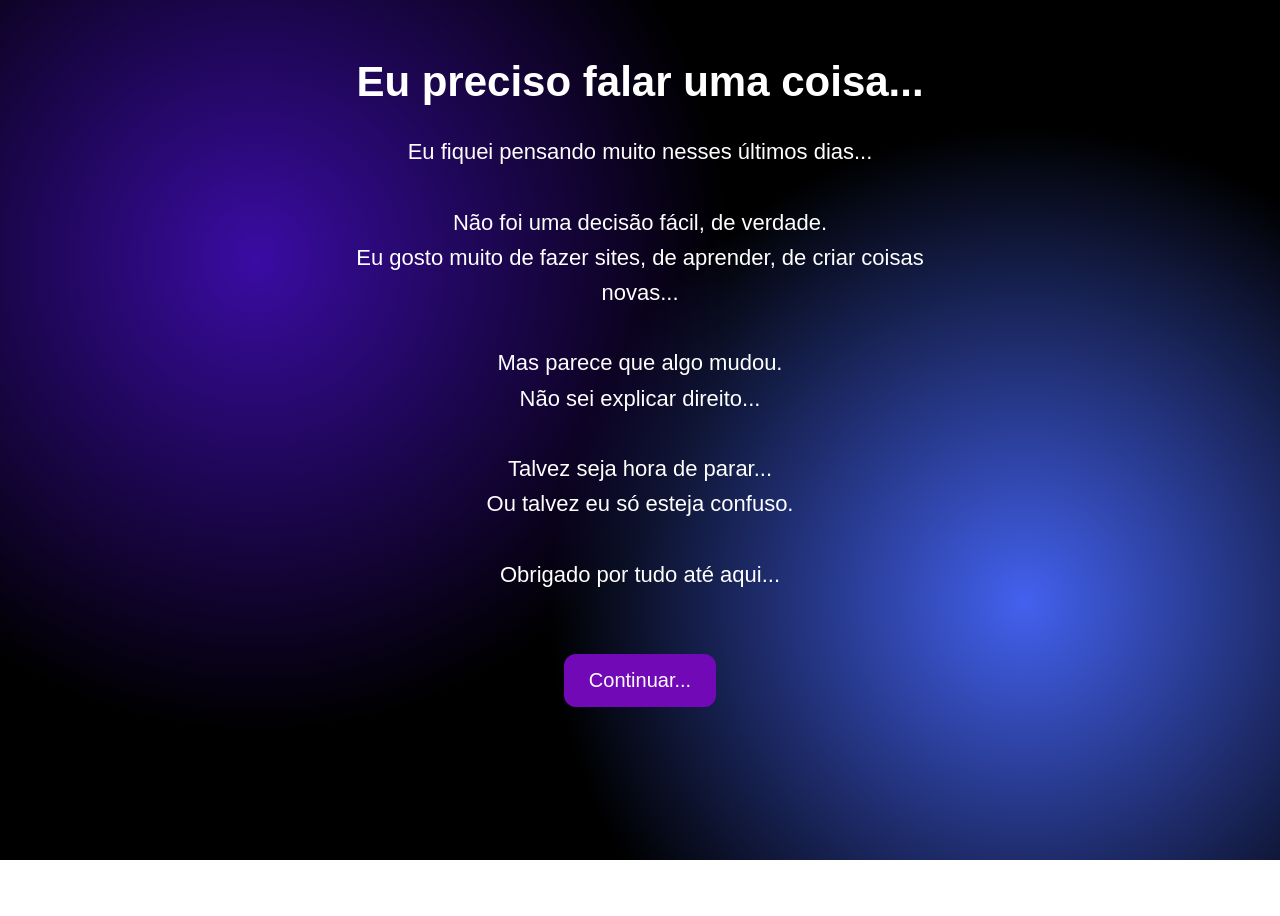
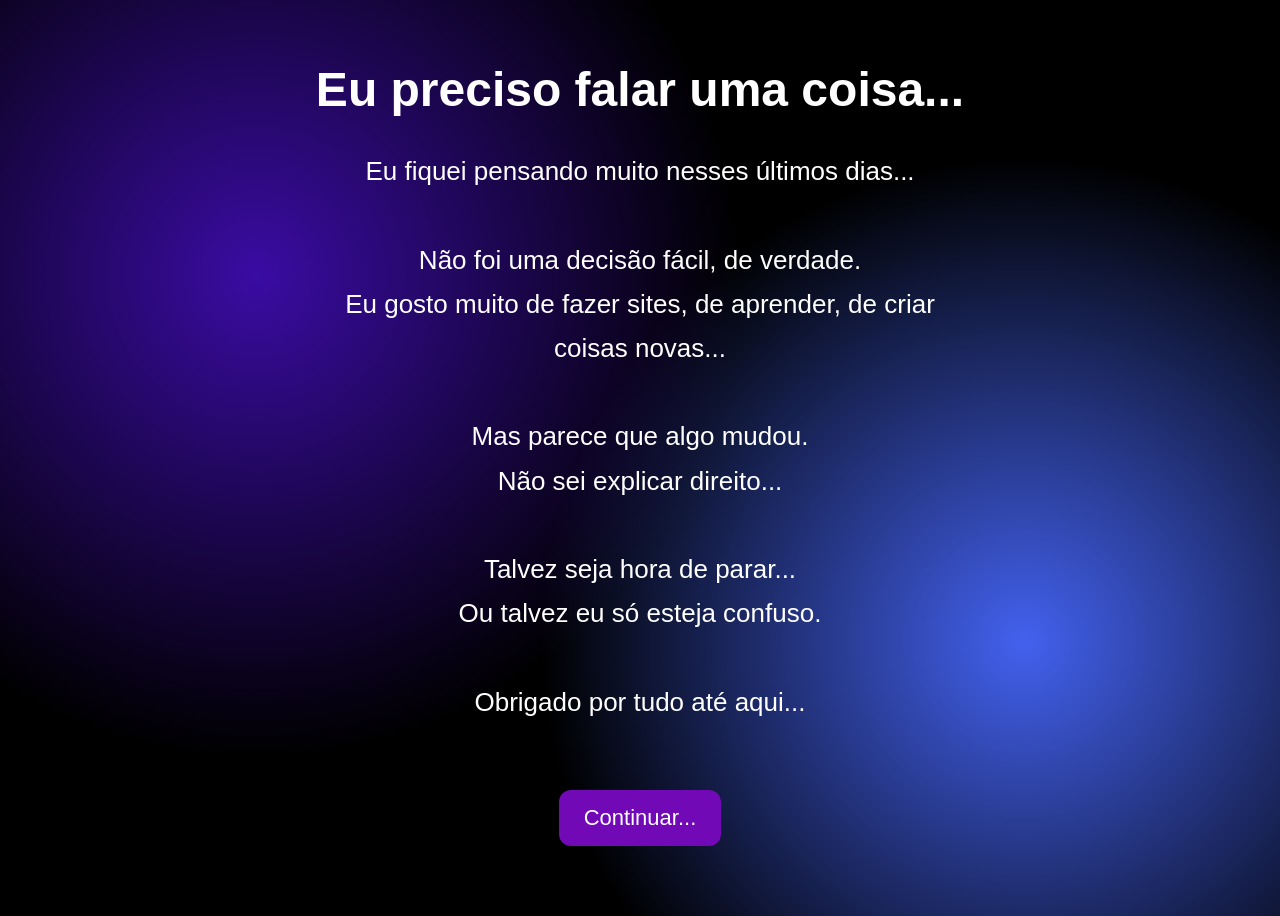
Before and after one commit to panuccibrayan6-afk/Despedida-, a plain HTML site: page index.html in a window 1280 px wide. Before the commit the page ends 860 px from the top, so only its background shows below. Drawn offline with Linux system fonts and the light colour scheme.

Commit message:
Update index.html

```diff
--- a/index.html
+++ b/index.html
@@ -2,8 +2,6 @@
 <html lang="pt-BR">
 <head>
 <meta charset="UTF-8">
-
-<!-- 👇 MUITO IMPORTANTE PRA CELULAR -->
 <meta name="viewport" content="width=device-width, initial-scale=1.0">
 
 <title>Despedida...</title>
@@ -27,22 +25,22 @@ body {
                 radial-gradient(circle at 50% 50%, #000000, #000000 80%);
 }
 
-/* 📱 TEXTO RESPONSIVO */
+/* 🔥 TEXTO GRANDE DE VERDADE */
 h1 {
-    font-size: clamp(28px, 6vw, 42px);
+    font-size: clamp(34px, 8vw, 48px);
 }
 
 p {
-    font-size: clamp(18px, 4.5vw, 22px);
-    max-width: 600px;
-    line-height: 1.6;
+    font-size: clamp(20px, 5.5vw, 26px);
+    max-width: 650px;
+    line-height: 1.7;
 }
 
-/* 🔘 BOTÃO RESPONSIVO */
+/* 🔘 BOTÃO */
 button {
     margin: 40px 0;
     padding: 15px 25px;
-    font-size: clamp(16px, 4vw, 20px);
+    font-size: clamp(18px, 5vw, 22px);
     border: none;
     border-radius: 12px;
     cursor: pointer;
```
